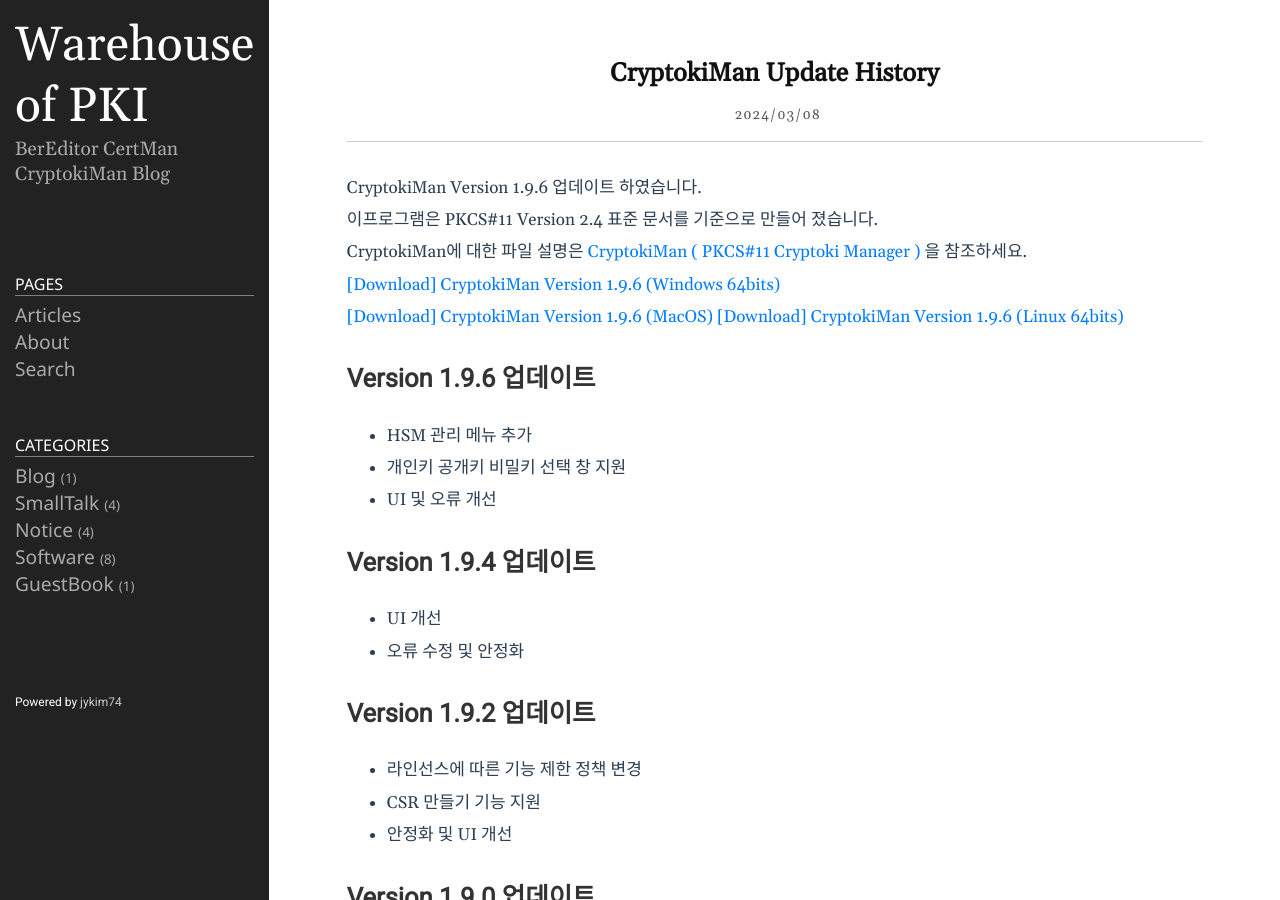
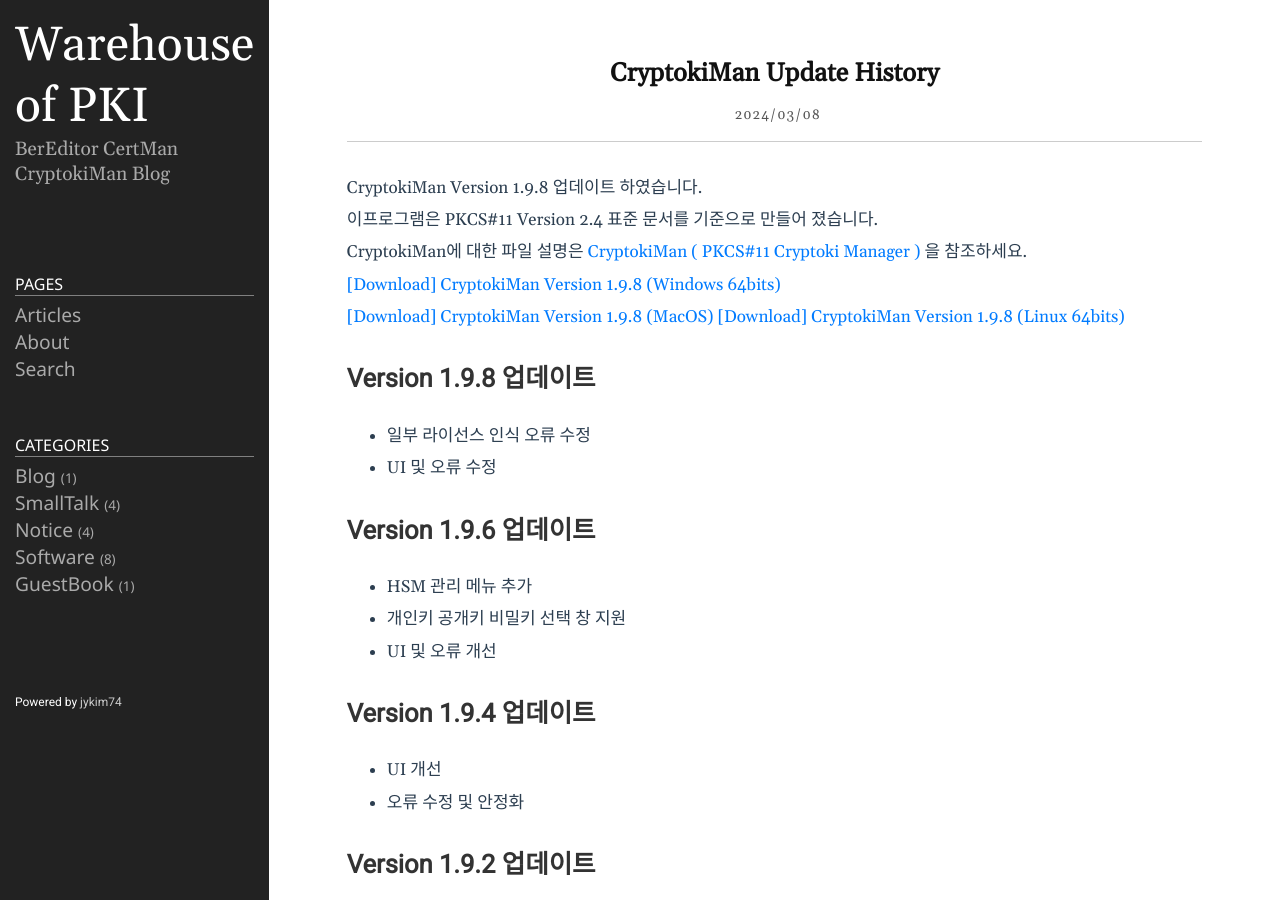
Before and after one commit to jykim74/jykim74.github.io, a Jekyll site: the page built from _posts/2024-03-08-CryptokiUpdate.md, in a window 1280 px wide and 900 px high. Built offline with Jekyll 4.4.1, drawn with Linux system fonts in a browser that asks for light colours; nearby versions of some CDN libraries; comment, search, counter and statistics services are not loaded.

Commit message:
BerEditor, CertMan, CryptokiMan 모두 서비스 업데이트 적용

```diff
--- a/_posts/2023-04-13-BerEditor.markdown
+++ b/_posts/2023-04-13-BerEditor.markdown
@@ -16,11 +16,11 @@
 
 This is a program I made personally, so if you have any questions or bugs, use [Google Groups]( https://groups.google.com/g/bereditor, "Google Groups" )
 
-[[Download] BerEditor Version 2.1.4 (Win64)]( https://jykim74.github.io/msi/BerEditor-enV214.msi "BerEditor" )
+[[Download] BerEditor Version 2.1.6 (Win64)]( https://jykim74.github.io/msi/BerEditor-enV216.msi "BerEditor" )
 
-[[Download] BerEditor Version 2.1.4 (MacOS)]( https://jykim74.github.io/dmg/BerEditorV214.dmg "BerEditor" )
+[[Download] BerEditor Version 2.1.6 (MacOS)]( https://jykim74.github.io/dmg/BerEditorV216.dmg "BerEditor" )
 
-[[Download] BerEditor Version 2.1.4 (Linux64)]( https://jykim74.github.io/zip/BerEditorV214.zip "BerEditor" )
+[[Download] BerEditor Version 2.1.6 (Linux64)]( https://jykim74.github.io/zip/BerEditorV216.zip "BerEditor" )
 
 If you would like to receive a license, simply write a request in [Free License Request](https::/jykim7.mycafe24.com/user_reg.php) and you can receive a trial (30-day) license.
 Of course, you can apply for a license multiple times.
--- a/_posts/2023-04-13-CertMan.markdown
+++ b/_posts/2023-04-13-CertMan.markdown
@@ -10,11 +10,11 @@
 The file can be downloaded from this page link (size is about 30M)
 This is a program I made personally, so if you have any questions or bugs, please Use [Google Groups]( https://groups.google.com/g/certman, "Google Groups" )
 
-[[Download] CertMan Version 1.9.2 (Win64)](https://jykim74.github.io/msi/CertMan-enV192.msi "CertMan")
+[[Download] CertMan Version 1.9.4 (Win64)](https://jykim74.github.io/msi/CertMan-enV194.msi "CertMan")
 
-[[Download] CertMan Version 1.9.2 (MacOS)](https://jykim74.github.io/dmg/CertManV192.dmg, "CertMan")
+[[Download] CertMan Version 1.9.4 (MacOS)](https://jykim74.github.io/dmg/CertManV194.dmg, "CertMan")
 
-[[Download] CertMan Version 1.9.2 (Linux64)](https://jykim74.github.io/zip/CertManV192.zip, "CertMan")
+[[Download] CertMan Version 1.9.4 (Linux64)](https://jykim74.github.io/zip/CertManV194.zip, "CertMan")
 
 If you would like to receive a license, simply write a request in [Free License Request](https::/jykim7.mycafe24.com/user_reg.php) and you can receive a trial (30-day) license.
 Of course, you can apply for a license multiple times.
--- a/_posts/2023-04-13-CryptokiMan.markdown
+++ b/_posts/2023-04-13-CryptokiMan.markdown
@@ -10,11 +10,11 @@
 Actually, the module test was done with the library downloaded from https://www.opendnssec.org/softhsm/.
 This is a program I made personally, so if you have any questions or bugs, use [Google Groups]( https://groups.google.com/g/cryptokiman, "Google Groups" )
 
-[[Download] CryptokiMan Version 1.9.6 (Win64)](https://jykim74.github.io/msi/CryptokiMan-enV196.msi "CryptokiMan")
+[[Download] CryptokiMan Version 1.9.8 (Win64)](https://jykim74.github.io/msi/CryptokiMan-enV198.msi "CryptokiMan")
 
-[[Download] CryptokiMan Version 1.9.6 (MacOS)](https://jykim74.github.io/dmg/CryptokiManV196.dmg, "CryptokiMan")
+[[Download] CryptokiMan Version 1.9.8 (MacOS)](https://jykim74.github.io/dmg/CryptokiManV198.dmg, "CryptokiMan")
 
-[[Download] CryptokiMan Version 1.9.6 (Linux64)](https://jykim74.github.io/zip/CryptokiManV196.zip, "CryptokiMan")
+[[Download] CryptokiMan Version 1.9.8 (Linux64)](https://jykim74.github.io/zip/CryptokiManV198.zip, "CryptokiMan")
 
 If you would like to receive a license, simply write a request in [Free License Request](https::/jykim7.mycafe24.com/user_reg.php) and you can receive a trial (30-day) license.
 Of course, you can apply for a license multiple times.
--- a/_posts/2024-03-08-CryptokiUpdate.md
+++ b/_posts/2024-03-08-CryptokiUpdate.md
@@ -4,13 +4,17 @@
 tags: [Cryptoki, CryptokiMan, ECDSA, HSM, PKCS#11, PKI, RSA]
 category: Software
 ---
-CryptokiMan Version 1.9.6 업데이트 하였습니다.
+CryptokiMan Version 1.9.8 업데이트 하였습니다.
 이프로그램은 PKCS#11 Version 2.4 표준 문서를 기준으로 만들어 졌습니다.
 CryptokiMan에 대한 파일 설명은 [CryptokiMan ( PKCS#11 Cryptoki Manager )](https://jykim74.tistory.com/38) 을 참조하세요.
 
-[\[Download\] CryptokiMan Version 1.9.6 (Windows 64bits)](https://jykim74.github.io/msi/CryptokiMan-enV196.msi)
-[\[Download\] CryptokiMan Version 1.9.6 (MacOS)](https://jykim74.github.io/dmg/CryptokiManV196.dmg)
-[\[Download\] CryptokiMan Version 1.9.6 (Linux 64bits)](https://jykim74.github.io/zip/CryptokiManV196.zip)
+[\[Download\] CryptokiMan Version 1.9.8 (Windows 64bits)](https://jykim74.github.io/msi/CryptokiMan-enV198.msi)
+[\[Download\] CryptokiMan Version 1.9.8 (MacOS)](https://jykim74.github.io/dmg/CryptokiManV198.dmg)
+[\[Download\] CryptokiMan Version 1.9.8 (Linux 64bits)](https://jykim74.github.io/zip/CryptokiManV198.zip)
+
+## Version 1.9.8 업데이트
+- 일부 라이선스 인식 오류 수정
+- UI 및 오류 수정
 
 ## Version 1.9.6 업데이트
 
--- a/appcast/bereditor_appcast_mac.xml
+++ b/appcast/bereditor_appcast_mac.xml
@@ -5,10 +5,10 @@
 		<description>Feed for BerEditor updates</description>
 		<language>en</language>
 		<item>
-			<title>Version 2.1.4</title>
+			<title>Version 2.1.6</title>
 			<sparkle:releaseNotesLink>https://jykim74.github.io/software/2024/03/08/BerEditorUpdate.html</sparkle:releaseNotesLink>
-			<enclosure url="https://jykim74.github.io/dmg/BerEditorV214.dmg" sparkle:version="2.1.4"
-			sparkle:edSignature="v/jIlLTMDixLDuu9HUeUx1uGlImp1/iD2YQC0wDyx3LJsDwxZFCn7guOPmnW/89CEm/Odozy/ZuY+qqi1hchCw==" length="16606098"
+			<enclosure url="https://jykim74.github.io/dmg/BerEditorV216.dmg" sparkle:version="2.1.6"
+			sparkle:edSignature="sP/Uk8uchDumAp9Z4LdEn0YZC6Vu8mxZzTXq1rZbvBx5zHi6B67JQ///rb3cxYiV6xDVR/PThyCbPXRB70ZuBw==" length="16647513"
 			type="application/octet-stream"/>
 		</item>
 	</channel>
--- a/appcast/bereditor_appcast_mac_ko.xml
+++ b/appcast/bereditor_appcast_mac_ko.xml
@@ -5,10 +5,10 @@
 		<description>Feed for BerEditor updates</description>
 		<language>en</language>
 		<item>
-			<title>Version 2.1.4</title>
+			<title>Version 2.1.6</title>
 			<sparkle:releaseNotesLink>https://jykim74.github.io/software/2024/03/08/BerEditorUpdate.html</sparkle:releaseNotesLink>
-			<enclosure url="https://jykim74.github.io/dmg/BerEditorV214.dmg" sparkle:version="2.1.4"
-			sparkle:edSignature="v/jIlLTMDixLDuu9HUeUx1uGlImp1/iD2YQC0wDyx3LJsDwxZFCn7guOPmnW/89CEm/Odozy/ZuY+qqi1hchCw==" length="16606098"
+			<enclosure url="https://jykim74.github.io/dmg/BerEditorV216.dmg" sparkle:version="2.1.6"
+			sparkle:edSignature="sP/Uk8uchDumAp9Z4LdEn0YZC6Vu8mxZzTXq1rZbvBx5zHi6B67JQ///rb3cxYiV6xDVR/PThyCbPXRB70ZuBw==" length="16647513"
 			type="application/octet-stream"/>
 		</item>
 	</channel>
--- a/appcast/bereditor_appcast_win.xml
+++ b/appcast/bereditor_appcast_win.xml
@@ -5,9 +5,9 @@
 		<description>Feed for BerEditor updates</description>
 		<language>en</language>
 		<item>
-			<title>Version 2.1.4</title>
+			<title>Version 2.1.6</title>
 			<sparkle:releaseNotesLink>https://jykim74.github.io/software/2024/03/08/BerEditorUpdate.html</sparkle:releaseNotesLink>
-			<enclosure url="https://jykim74.github.io/msi/BerEditor-enV214.msi" sparkle:version="2.1.4" length="0" type="application/octet-stream"/>
+			<enclosure url="https://jykim74.github.io/msi/BerEditor-enV216.msi" sparkle:version="2.1.6" length="0" type="application/octet-stream"/>
 		</item>
 	</channel>
 </rss>
--- a/appcast/bereditor_appcast_win_ko.xml
+++ b/appcast/bereditor_appcast_win_ko.xml
@@ -5,9 +5,9 @@
 		<description>Feed for BerEditor updates</description>
 		<language>en</language>
 		<item>
-			<title>Version 2.1.4</title>
+			<title>Version 2.1.6</title>
 			<sparkle:releaseNotesLink>https://jykim74.github.io/software/2024/03/08/BerEditorUpdate.html</sparkle:releaseNotesLink>
-			<enclosure url="https://jykim74.github.io/msi/BerEditor-enV214.msi" sparkle:version="2.1.4" length="0" type="application/octet-stream"/>
+			<enclosure url="https://jykim74.github.io/msi/BerEditor-enV216.msi" sparkle:version="2.1.6" length="0" type="application/octet-stream"/>
 		</item>
 	</channel>
 </rss>
--- a/appcast/certman_appcast_mac.xml
+++ b/appcast/certman_appcast_mac.xml
@@ -5,10 +5,10 @@
 		<description>Feed for CertMan updates</description>
 		<language>en</language>
 		<item>
-			<title>Version 1.9.2</title>
+			<title>Version 1.9.4</title>
 			<sparkle:releaseNotesLink>https://jykim74.github.io/software/2024/03/08/CertManUpdate.html</sparkle:releaseNotesLink>
-			<enclosure url="https://jykim74.github.io/dmg/CertManV192.dmg" sparkle:version="1.9.2"
-			sparkle:edSignature="rjUqzsNgajulkRB9isLBELHLTgwvY406BWBbuh+aoi59iMIrhf1my+T6DRELe/omkX7AHwXJfWxLEEYQuzYWBw==" length="17034197"
+			<enclosure url="https://jykim74.github.io/dmg/CertManV194.dmg" sparkle:version="1.9.4"
+			sparkle:edSignature="5GQr/g1UjyhMOqTVGEeMqi6j/+B3VhHv6Cp/bN8/AIRPLQf+37eW4QKn9zUR9C7euaEElTa1nws0/0CqeQH7Dw==" length="17079044"
 			type="application/octet-stream"/>
 		</item>
 	</channel>
--- a/appcast/certman_appcast_mac_ko.xml
+++ b/appcast/certman_appcast_mac_ko.xml
@@ -5,10 +5,10 @@
 		<description>Feed for CertMan updates</description>
 		<language>en</language>
 		<item>
-			<title>Version 1.9.2</title>
+			<title>Version 1.9.4</title>
 			<sparkle:releaseNotesLink>https://jykim74.github.io/software/2024/03/08/CertManUpdate.html</sparkle:releaseNotesLink>
-			<enclosure url="https://jykim74.github.io/dmg/CertManV192.dmg" sparkle:version="1.9.2"
-			sparkle:edSignature="rjUqzsNgajulkRB9isLBELHLTgwvY406BWBbuh+aoi59iMIrhf1my+T6DRELe/omkX7AHwXJfWxLEEYQuzYWBw==" length="17034197"
+			<enclosure url="https://jykim74.github.io/dmg/CertManV194.dmg" sparkle:version="1.9.4"
+			sparkle:edSignature="5GQr/g1UjyhMOqTVGEeMqi6j/+B3VhHv6Cp/bN8/AIRPLQf+37eW4QKn9zUR9C7euaEElTa1nws0/0CqeQH7Dw==" length="17079044"
 			type="application/octet-stream"/>
 		</item>
 	</channel>
--- a/appcast/certman_appcast_win.xml
+++ b/appcast/certman_appcast_win.xml
@@ -5,9 +5,9 @@
 		<description>Feed for CertMan updates</description>
 		<language>en</language>
 		<item>
-			<title>Version 1.9.2</title>
+			<title>Version 1.9.4</title>
 			<sparkle:releaseNotesLink>https://jykim74.github.io/software/2024/03/08/CertManUpdate.html</sparkle:releaseNotesLink>
-			<enclosure url="https://jykim74.github.io/msi/CertMan-enV192.msi" sparkle:version="1.9.2" length="0" type="application/octet-stream"/>
+			<enclosure url="https://jykim74.github.io/msi/CertMan-enV194.msi" sparkle:version="1.9.4" length="0" type="application/octet-stream"/>
 		</item>
 	</channel>
 </rss>
--- a/appcast/certman_appcast_win_ko.xml
+++ b/appcast/certman_appcast_win_ko.xml
@@ -5,9 +5,9 @@
 		<description>Feed for CertMan updates</description>
 		<language>en</language>
 		<item>
-			<title>Version 1.9.2</title>
+			<title>Version 1.9.4</title>
 			<sparkle:releaseNotesLink>https://jykim74.github.io/software/2024/03/08/CertManUpdate.html</sparkle:releaseNotesLink>
-			<enclosure url="https://jykim74.github.io/msi/CertMan-enV192.msi" sparkle:version="1.9.2" length="0" type="application/octet-stream"/>
+			<enclosure url="https://jykim74.github.io/msi/CertMan-enV194.msi" sparkle:version="1.9.4" length="0" type="application/octet-stream"/>
 		</item>
 	</channel>
 </rss>
--- a/appcast/cryptokiman_appcast_mac.xml
+++ b/appcast/cryptokiman_appcast_mac.xml
@@ -5,10 +5,10 @@
 		<description>Feed for CryptokiMan updates</description>
 		<language>en</language>
 		<item>
-			<title>Version 1.9.6</title>
+			<title>Version 1.9.8</title>
 			<sparkle:releaseNotesLink>https://jykim74.github.io/software/2024/03/08/CryptokiUpdate.html</sparkle:releaseNotesLink>
-			<enclosure url="https://jykim74.github.io/dmg/CryptokiManV196.dmg" sparkle:version="1.9.6"
-			sparkle:edSignature="Grdu/14dUhUcQ9lgWKg4UsY34YFoMNMAHljKfLEsuZa/d7T8/PKj8xXjHK6srRzDkmUEKUo9fNeyPgwARUMzAw==" length="16426024"
+			<enclosure url="https://jykim74.github.io/dmg/CryptokiManV198.dmg" sparkle:version="1.9.8"
+			sparkle:edSignature="cRHV88SBOfKzHk4llW3q7ufiHteNBcsh4JADk7bR9X56l9KI3Uqi8GjMSHy/mEs7v3c00Oi+c1t11hueCIVqDA==" length="16453303"
 			type="application/octet-stream"/>
 		</item>
 	</channel>
--- a/appcast/cryptokiman_appcast_mac_ko.xml
+++ b/appcast/cryptokiman_appcast_mac_ko.xml
@@ -5,10 +5,10 @@
 		<description>Feed for CryptokiMan updates</description>
 		<language>en</language>
 		<item>
-			<title>Version 1.9.6</title>
+			<title>Version 1.9.8</title>
 			<sparkle:releaseNotesLink>https://jykim74.github.io/software/2024/03/08/CryptokiUpdate.html</sparkle:releaseNotesLink>
-			<enclosure url="https://jykim74.github.io/dmg/CryptokiManV196.dmg" sparkle:version="1.9.6"
-			sparkle:edSignature="Grdu/14dUhUcQ9lgWKg4UsY34YFoMNMAHljKfLEsuZa/d7T8/PKj8xXjHK6srRzDkmUEKUo9fNeyPgwARUMzAw==" length="16426024"
+			<enclosure url="https://jykim74.github.io/dmg/CryptokiManV198.dmg" sparkle:version="1.9.8"
+			sparkle:edSignature="cRHV88SBOfKzHk4llW3q7ufiHteNBcsh4JADk7bR9X56l9KI3Uqi8GjMSHy/mEs7v3c00Oi+c1t11hueCIVqDA==" length="16453303"
 			type="application/octet-stream"/>
 		</item>
 	</channel>
--- a/appcast/cryptokiman_appcast_win.xml
+++ b/appcast/cryptokiman_appcast_win.xml
@@ -5,9 +5,9 @@
 		<description>Feed for CryptokiMan updates</description>
 		<language>en</language>
 		<item>
-			<title>Version 1.9.6</title>
+			<title>Version 1.9.8</title>
 			<sparkle:releaseNotesLink>https://jykim74.github.io/software/2024/03/08/CryptokiUpdate.html</sparkle:releaseNotesLink>
-			<enclosure url="https://jykim74.github.io/msi/CryptokiMan-enV196.msi" sparkle:version="1.9.6" length="0" type="application/octet-stream"/>
+			<enclosure url="https://jykim74.github.io/msi/CryptokiMan-enV198.msi" sparkle:version="1.9.8" length="0" type="application/octet-stream"/>
 		</item>
 	</channel>
 </rss>
--- a/appcast/cryptokiman_appcast_win_ko.xml
+++ b/appcast/cryptokiman_appcast_win_ko.xml
@@ -5,9 +5,9 @@
 		<description>Feed for CryptokiMan updates</description>
 		<language>en</language>
 		<item>
-			<title>Version 1.9.6</title>
+			<title>Version 1.9.8</title>
 			<sparkle:releaseNotesLink>https://jykim74.github.io/software/2024/03/08/CryptokiUpdate.html</sparkle:releaseNotesLink>
-			<enclosure url="https://jykim74.github.io/msi/CryptokiMan-enV196.msi" sparkle:version="1.9.6" length="0" type="application/octet-stream"/>
+			<enclosure url="https://jykim74.github.io/msi/CryptokiMan-enV198.msi" sparkle:version="1.9.8" length="0" type="application/octet-stream"/>
 		</item>
 	</channel>
 </rss>
```
Also changed, not shown: _posts/2024-03-08-BerEditorUpdate.md (+8 -4 lines), _posts/2024-03-08-CertManUpdate.md (+9 -4 lines).
